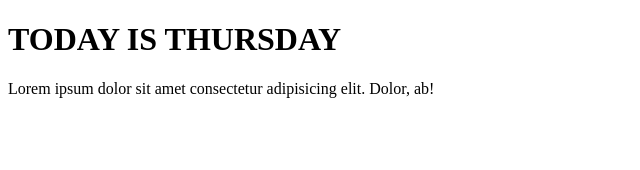
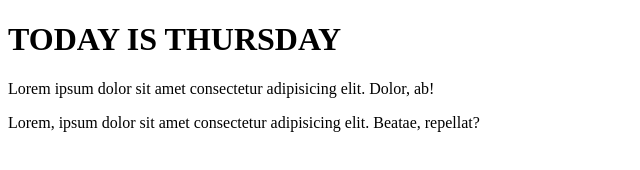
Before and after one commit to CallmeLenora/Lenora, a plain HTML site: page index.html in a window 1280 px wide. Shown: the whole page, without its empty margins (0-640 px from the left). Drawn offline with Linux system fonts and the light colour scheme.

Commit message:
come today

```diff
--- a/index.html
+++ b/index.html
@@ -9,5 +9,5 @@
 
     <h1>TODAY IS THURSDAY</h1>
     <P>Lorem ipsum dolor sit amet consectetur adipisicing elit. Dolor, ab!</P>
-
+    <p>Lorem, ipsum dolor sit amet consectetur adipisicing elit. Beatae, repellat?</p>
 </html>
```
